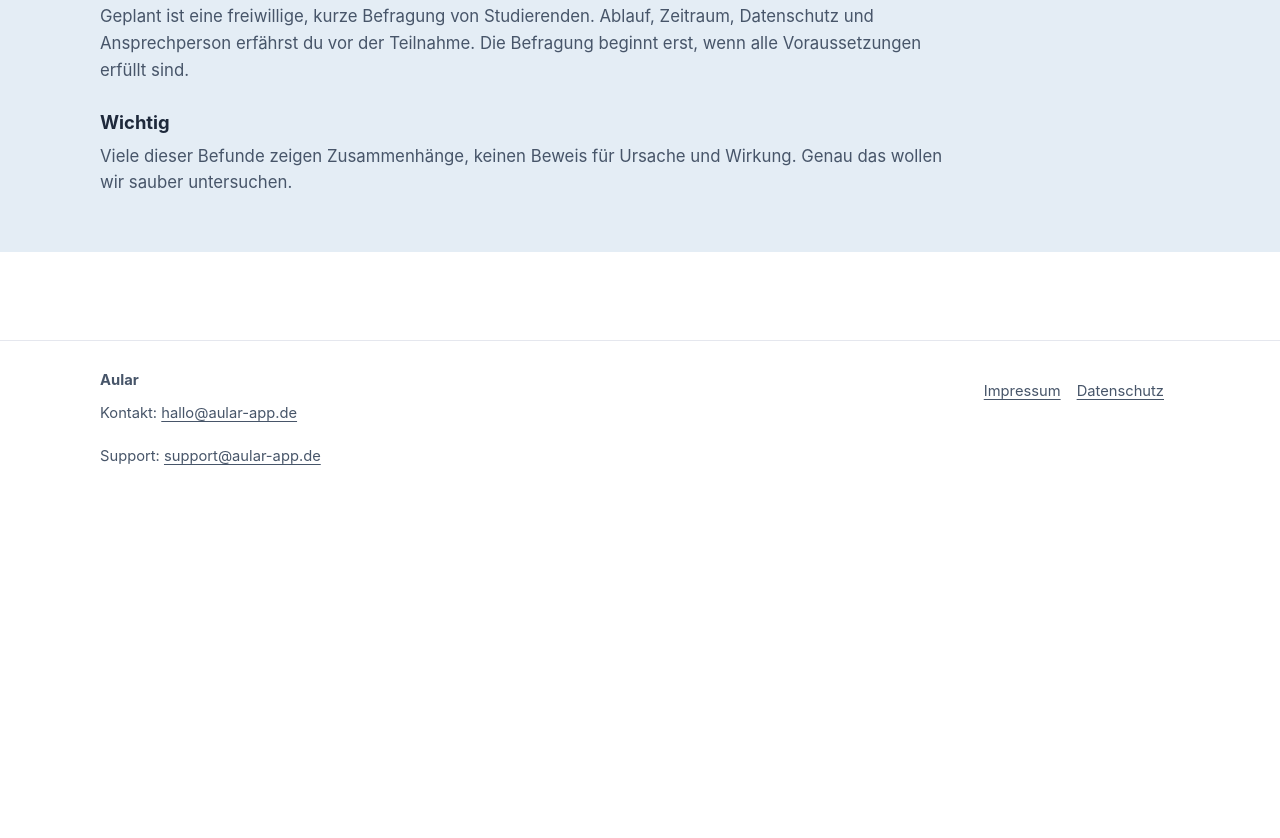
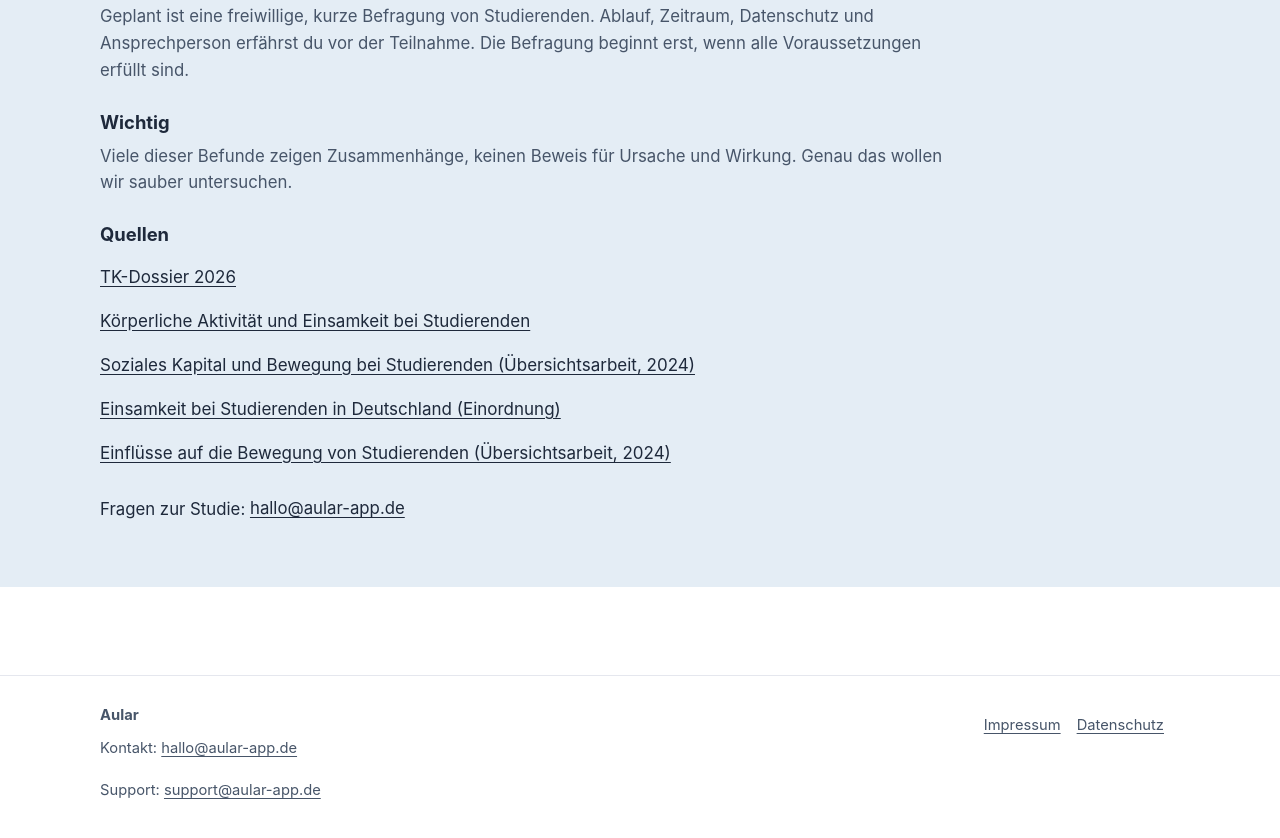
Before and after one commit to jacobsaunier/aular-site, a plain HTML site: page index.html in a window 1280 px wide. Shown: the part 2138-2976 px from the top of the page. Before the commit the page ends 2656 px from the top, so only its background shows below. Drawn offline with Linux system fonts and the light colour scheme.

Commit message:
Studie: Quellen und Kontaktzeile
Co-Authored-By: Claude Sonnet 5.5 <noreply@anthropic.com>

```diff
--- a/css/style.css
+++ b/css/style.css
@@ -433,3 +433,7 @@ a.step:focus-visible { outline: 2px solid var(--ink); outline-offset: 3px; }
   .guide-seite .guide-sub { white-space: normal; }
   .guide-seite .karte { padding: 18px 20px; }
 }
+
+.quellen { list-style: none; margin: 0; padding: 0; }
+.quellen a, .studie-frage a { display: inline-flex; align-items: center; min-height: 44px; color: var(--ink); }
+.studie-seite p.studie-frage { margin-top: 12px; color: var(--ink); }
--- a/index.html
+++ b/index.html
@@ -129,6 +129,15 @@
         <p>Geplant ist eine freiwillige, kurze Befragung von Studierenden. Ablauf, Zeitraum, Datenschutz und Ansprechperson erfährst du vor der Teilnahme. Die Befragung beginnt erst, wenn alle Voraussetzungen erfüllt sind.</p>
         <h3>Wichtig</h3>
         <p>Viele dieser Befunde zeigen Zusammenhänge, keinen Beweis für Ursache und Wirkung. Genau das wollen wir sauber untersuchen.</p>
+        <h3>Quellen</h3>
+        <ul class="quellen">
+          <li><a href="https://www.tk.de/presse/themen/praevention/gesundheitsstudien/studie-studierende-einsamkeit-2227152" target="_blank" rel="noopener noreferrer">TK-Dossier 2026</a></li>
+          <li><a href="https://pmc.ncbi.nlm.nih.gov/articles/PMC7884761" target="_blank" rel="noopener noreferrer">Körperliche Aktivität und Einsamkeit bei Studierenden</a></li>
+          <li><a href="https://www.ncbi.nlm.nih.gov/pmc/articles/PMC11602067/" target="_blank" rel="noopener noreferrer">Soziales Kapital und Bewegung bei Studierenden (Übersichtsarbeit, 2024)</a></li>
+          <li><a href="https://www.ncbi.nlm.nih.gov/pmc/articles/PMC12391135/" target="_blank" rel="noopener noreferrer">Einsamkeit bei Studierenden in Deutschland (Einordnung)</a></li>
+          <li><a href="https://link.springer.com/10.1186/s12889-023-17621-4" target="_blank" rel="noopener noreferrer">Einflüsse auf die Bewegung von Studierenden (Übersichtsarbeit, 2024)</a></li>
+        </ul>
+        <p class="studie-frage">Fragen zur Studie: <a href="mailto:hallo@aular-app.de">hallo@aular-app.de</a></p>
       </div>
     </section>
   </main>
```
